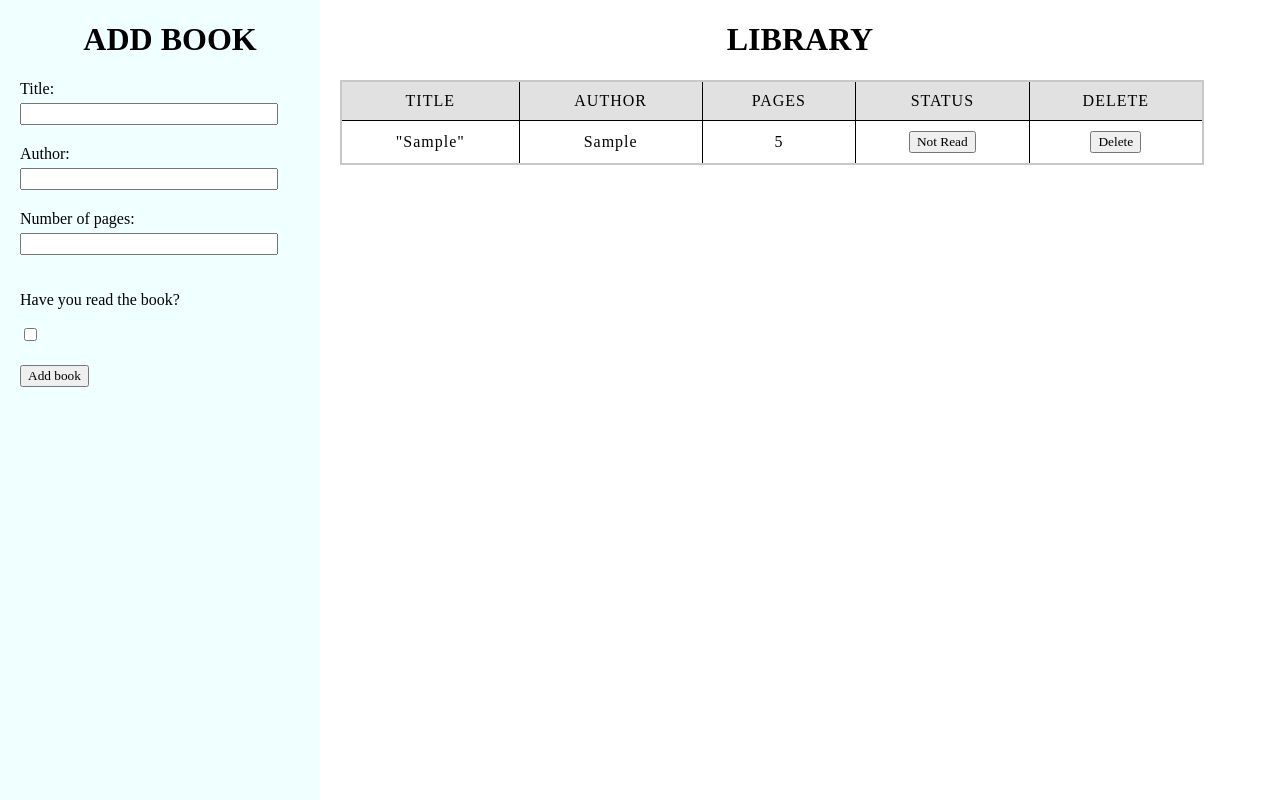
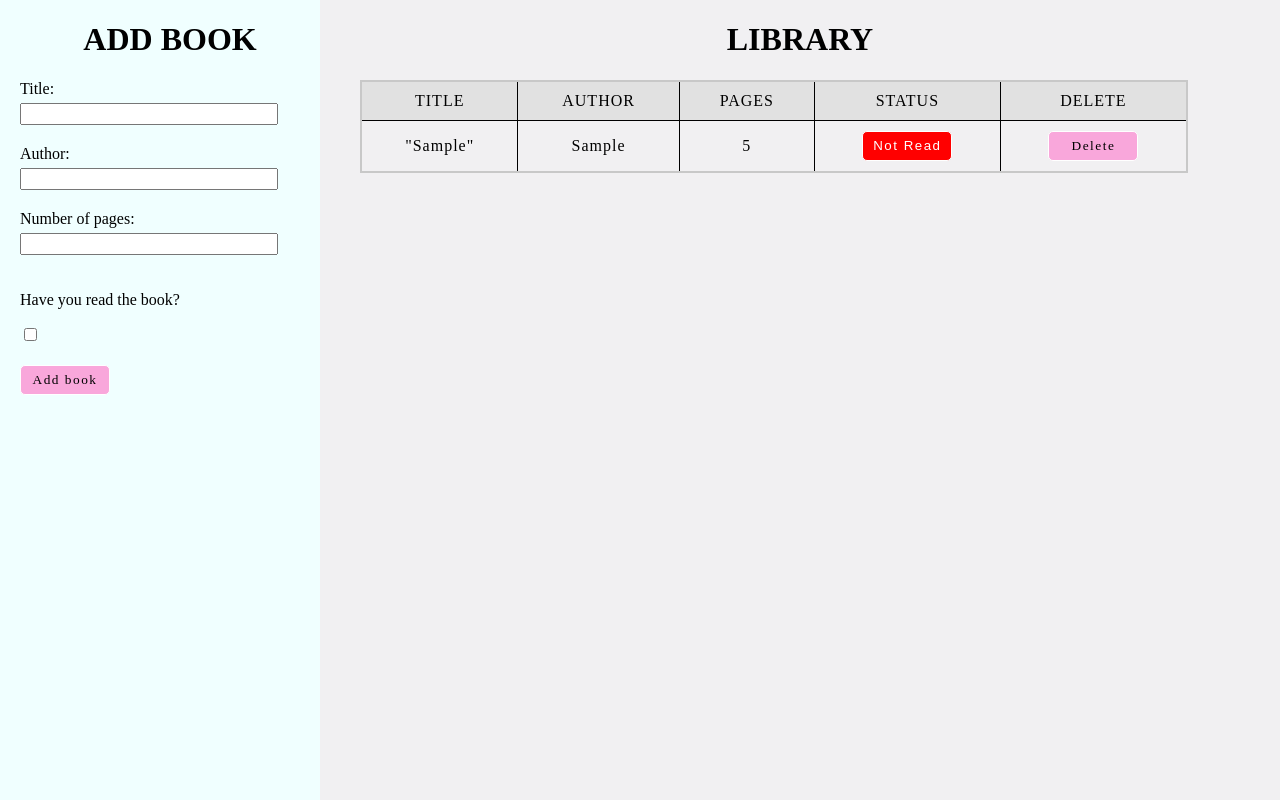
Before and after one commit to elvisnipah/library, a plain HTML site: page index.html in a window 1280 px wide. Both pictures are taken after typing "Sample", "Sample", "5" into the empty fields and a click on the button "Add book". Drawn offline with Linux system fonts and the light colour scheme.

Commit message:
Add styling

```diff
--- a/style.css
+++ b/style.css
@@ -11,6 +11,7 @@ body {
     margin: 0;
     display: grid;
     grid-template-columns: 1fr 3fr;
+    background-color: rgb(241, 240, 242);
 }
 
 .form {
@@ -33,9 +34,8 @@ input[type="text"], input[type="number"] {
 }
 
 
-.display {
+#display {
     margin: 0 20px 0 20px;
-    display: flex;
 }
 
 h1 {
@@ -60,3 +60,26 @@ td, thead {
     border: 1px solid black;
     padding: 10px 20px;
 }
+
+.check-read, .check-not-read {
+    font-family: sans-serif;
+    color: white;
+}
+
+.check-read {
+    background-color: green;
+}
+
+.check-not-read {
+    background-color: red;
+}
+
+button {
+    cursor: pointer;
+    width: 90px;
+    height: 30px;
+    letter-spacing: 1.5px;
+    border: 1px solid white;
+    border-radius: 5px;
+    background-color: rgb(249, 167, 219);
+}
```
